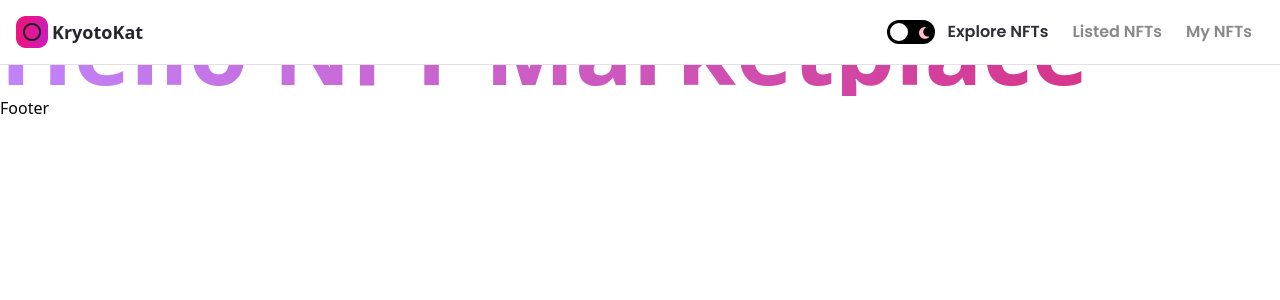
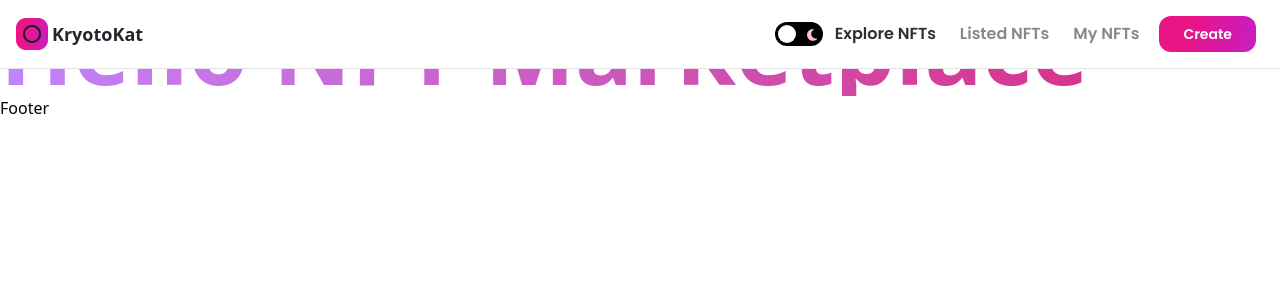
Before and after one commit to lmnzx/kryptokat, a Next.js app: page / in a window 1280 px wide. Shown: the top 300 px of the page. Built offline with nearby package versions, Linux system fonts and the light colour scheme.

Commit message:
NavBar Completed

```diff
--- /dev/null
+++ b/components/Button.jsx
@@ -0,0 +1,13 @@
+import React from 'react';
+
+const Button = ({ classStyles, btnName, handleClick }) => (
+  <button
+    type="button"
+    className={`nft-gradient text-sm minlg:text-generateLink py-2 px-6 minlg:px-8 font-poppins font-semibold text-white ${classStyles}`}
+    onClick={handleClick}
+  >
+    {btnName}
+  </button>
+);
+
+export default Button;
--- a/components/Navbar.jsx
+++ b/components/Navbar.jsx
@@ -5,17 +5,29 @@
 import Link from 'next/link';
 
 import images from '../assets';
+import { Button } from '.';
 
 const MenuItems = ({ isMobile, active, setActive }) => {
-  const generateLink = () => {
-
+  const generateLink = (i) => {
+    switch (i) {
+      case 0: return '/';
+      case 1: return '/created-nft';
+      case 2: return '/my-nfts';
+      default: return '/';
+    }
   };
 
   return (
     <ul className={`list-none flexCenter flex-row ${isMobile && 'flex-col h-full'}`}>
       {['Explore NFTs', 'Listed NFTs', 'My NFTs'].map((item, i) => (
-        <li key={i} onClick={() => {}} className={`flex flex-row items-center font-poppins font-semibold text-base dark:hover:text-white hover:text-nft-dark mx-3 ${active === item ? 'dark:text-white text-nft-black-1' : 'dark:text-nft-gray-3 text-nft-gray-2'}`}>
-          <Link href="">
+        <li
+          key={i}
+          onClick={() => {
+            setActive(item);
+          }}
+          className={`flex flex-row items-center font-poppins font-semibold text-base dark:hover:text-white hover:text-nft-dark mx-3 ${active === item ? 'dark:text-white text-nft-black-1' : 'dark:text-nft-gray-3 text-nft-gray-2'}`}
+        >
+          <Link href={generateLink(i)}>
             {item}
           </Link>
         </li>
@@ -24,9 +36,33 @@
   );
 };
 
+const ButtonGroup = ({ setActive, router }) => {
+  const hasConnected = true;
+
+  return hasConnected ? (
+    <Button
+      btnName="Create"
+      classStyles="rounded-xl mx-2"
+      handleClick={() => {
+        setActive('');
+
+        router.push('/create-nft');
+      }}
+    />
+  ) : (
+    <Button
+      btnName="Connect"
+      classStyles="rounded-xl mx-2"
+      handleClick={() => {}}
+    />
+  );
+};
+
 const Navbar = () => {
   const { theme, setTheme } = useTheme();
   const [active, setActive] = useState('Explore NFTs');
+  const [isOpen, setIsOpen] = useState(false);
+  const router = useRouter();
 
   return (
     <nav className="flexBetween w-full fixed z-10 p-4 flex-row border-b dark:bg-nft-dark bg-white dark:border-nft-dark border-nft-gray-1">
@@ -52,11 +88,44 @@
             <div className="w-3 h-3 absolute bg-white rounded-full ball" />
           </label>
         </div>
+        <div className="md:hidden flex">
+          <MenuItems active={active} setActive={setActive} />
+          <ButtonGroup setActive={setActive} router={router} />
+        </div>
       </div>
-      <div className="md:hidden flex">
-        <ul className="list-none flexCenter flex-row">
-          <MenuItems active={active} setActive={setActive} />
-        </ul>
+      {/* Mobile nav */}
+      <div className="hidden md:flex ml-2">
+        {isOpen ? (
+          <Image
+            src={images.cross}
+            objectFit="contain"
+            width={20}
+            height={20}
+            alt="close"
+            onClick={() => setIsOpen(false)}
+            className={theme === 'light' && 'filter invert'}
+          />
+        ) : (
+          <Image
+            src={images.menu}
+            objectFit="contain"
+            width={25}
+            height={25}
+            alt="menu"
+            onClick={() => setIsOpen(true)}
+            className={theme === 'light' && 'filter invert'}
+          />
+        )}
+        {isOpen && (
+          <div className="fixed inset-0 top-65 dark:bg-nft-dark bg-white z-10 nav-h flex justify-between flex-col">
+            <div className="flex-1 p-4">
+              <MenuItems active={active} setActive={setActive} isMobile />
+            </div>
+            <div className="p-4 border-t dark:border-nft-black-1 border-nft-gray-1">
+              <ButtonGroup setActive={setActive} router={router} />
+            </div>
+          </div>
+        )}
       </div>
     </nav>
   );
--- a/components/index.js
+++ b/components/index.js
@@ -1,4 +1,5 @@
 import Navbar from './Navbar';
 import Footer from './Footer';
+import Button from './Button';
 
-export { Navbar, Footer };
+export { Navbar, Footer, Button };
```
